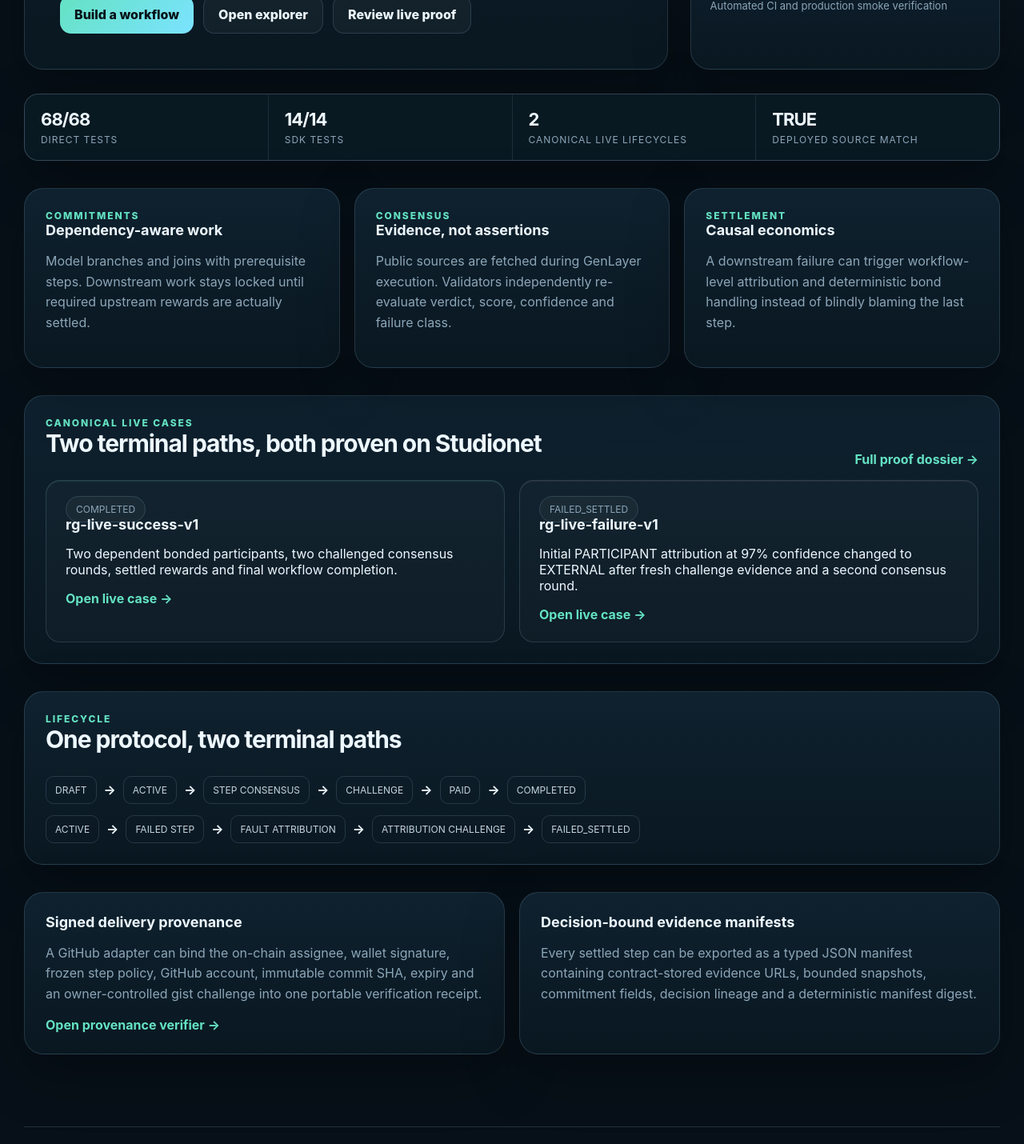
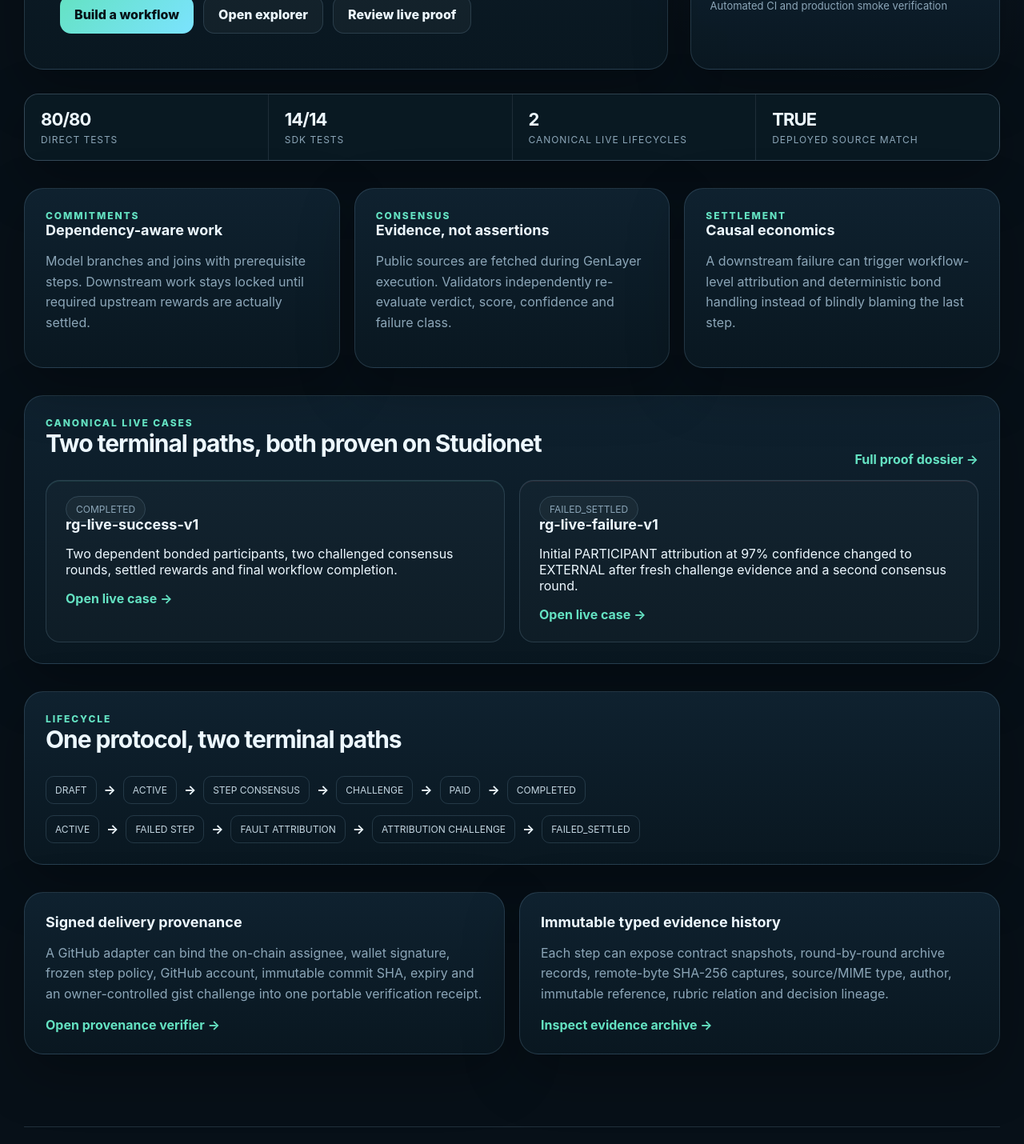
Before and after one commit to maho0638/resolvegraph-genlayer, a Next.js app in the folder frontend/: page / in a window 1280 px wide. Shown: the part 620-2050 px from the top of the page at 80% size. Built offline with nearby package versions, Linux system fonts and the light colour scheme.

Commit message:
docs: record live typed evidence archive verification

```diff
--- a/frontend/app/page.tsx
+++ b/frontend/app/page.tsx
@@ -42,7 +42,7 @@ export default function Home() {
       </section>
 
       <section className="proofStrip" aria-label="Verified release facts">
-        <div><strong>68/68</strong><span>direct tests</span></div>
+        <div><strong>80/80</strong><span>direct tests</span></div>
         <div><strong>14/14</strong><span>SDK tests</span></div>
         <div><strong>2</strong><span>canonical live lifecycles</span></div>
         <div><strong>TRUE</strong><span>deployed source match</span></div>
@@ -145,12 +145,15 @@ export default function Home() {
           </Link>
         </article>
         <article className="card">
-          <h3>Decision-bound evidence manifests</h3>
+          <h3>Immutable typed evidence history</h3>
           <p>
-            Every settled step can be exported as a typed JSON manifest containing
-            contract-stored evidence URLs, bounded snapshots, commitment fields,
-            decision lineage and a deterministic manifest digest.
+            Each step can expose contract snapshots, round-by-round archive
+            records, remote-byte SHA-256 captures, source/MIME type, author,
+            immutable reference, rubric relation and decision lineage.
           </p>
+          <Link className="textLink" href="/evidence?workflow=rg-live-success-v1&step=source-check">
+            Inspect evidence archive →
+          </Link>
         </article>
       </section>
     </>
```
Also changed, not shown: frontend/public/verification-status.json (+10 -0 lines), 5 other files (tests, documents, lock files or other folders).
